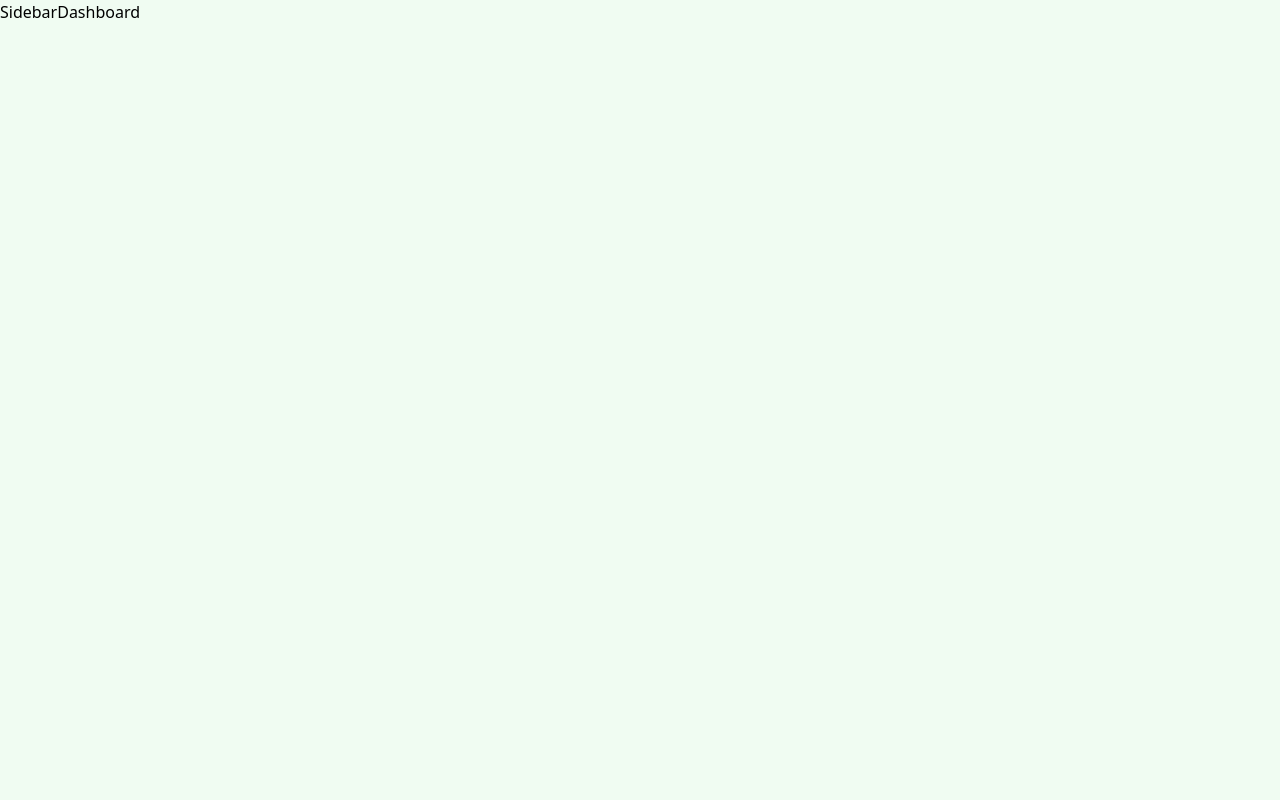
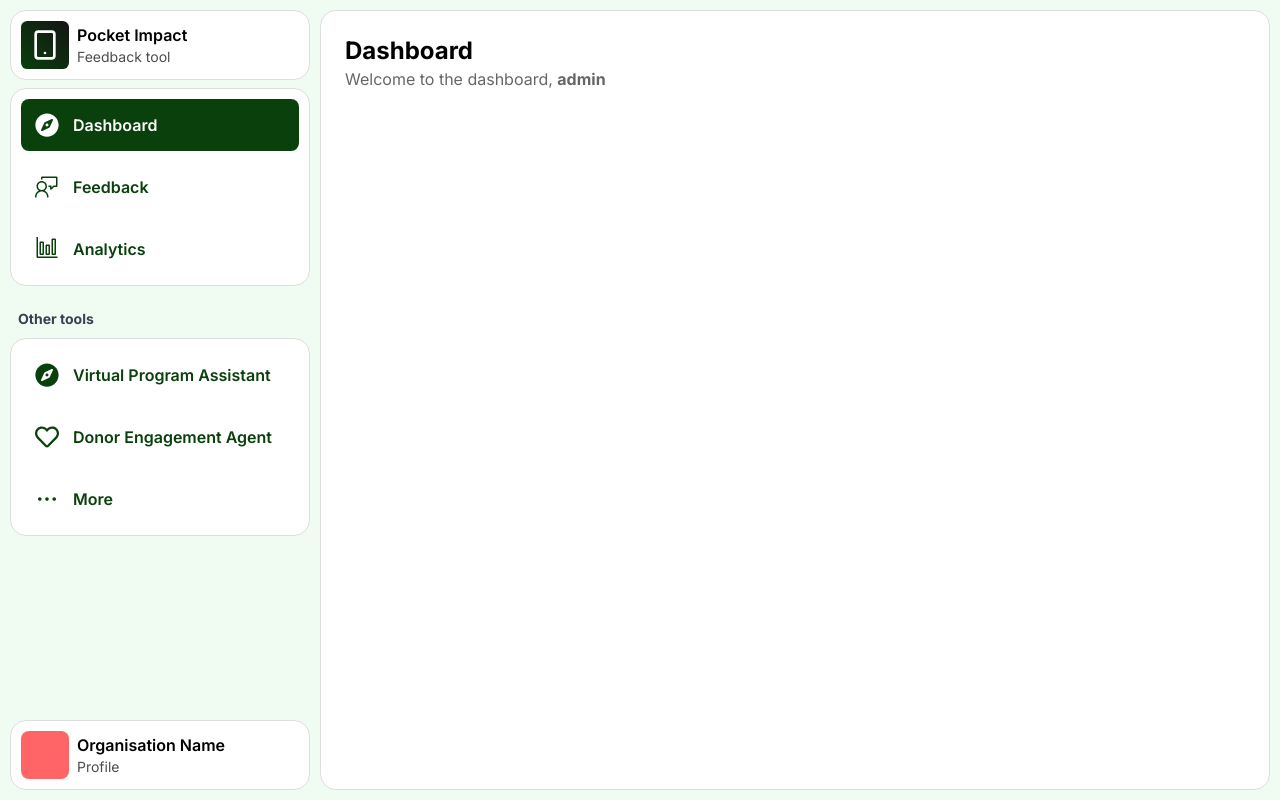
Before and after one commit to Pocket-Impact/frontend, a Next.js app: page /dashboard in a window 1280 px wide. Built offline with nearby package versions, Linux system fonts and the light colour scheme.

Commit message:
ADDED: Sidebar

```diff
--- a/app/(dashboard)/dashboard/page.tsx
+++ b/app/(dashboard)/dashboard/page.tsx
@@ -2,7 +2,10 @@ import React from 'react'
 
 const Dashboard = () => {
   return (
-    <div>Dashboard</div>
+    <div className=''>
+        <h1 className='x2l font-bold'>Dashboard</h1>
+        <p className='text-black/60 base'>Welcome to the dashboard, <span className='font-bold'>admin</span></p>
+    </div>
   )
 }
 
--- a/app/(dashboard)/layout.tsx
+++ b/app/(dashboard)/layout.tsx
@@ -28,9 +28,11 @@ export default function RootLayout({
 }>) {
     return (
         <html lang="en">
-            <body className={`${bricolageGrotesque.variable} bg-background ${inter.variable} antialiased flex`}>
+            <body className={`${bricolageGrotesque.variable} p-2.5 gap-2.5 bg-background h-screen ${inter.variable} antialiased flex`}>
                 <Sidebar />
-                {children}
+                <div className="bg-white rounded-2xl inter p-6 w-full border-stroke border">
+                    {children}
+                </div>
             </body>
         </html>
     );
--- a/app/globals.css
+++ b/app/globals.css
@@ -6,6 +6,7 @@
   --color-secondary: #FED16A;
   --color-cblack: #191C1F;
   --color-error: #FFEDD4;
+  --color-stroke: #DDDDDD;
 }
 
 .bricolage {
--- /dev/null
+++ b/components/dashboard/SideLink.tsx
@@ -0,0 +1,16 @@
+"use client"
+import Link from 'next/link'
+import React from 'react'
+
+const SideLink: React.FC<{ link: any, active: boolean }> = ({ link, active }) => {
+    return (
+        <Link href={link.href}>
+            <div className={`${active ? "bg-primary text-white" : ""} flex  items-center hover:bg-primary/10 transition duration-300 text-primary gap-3.5 inter font-semibold p-3.5 rounded-lg`}>
+                <link.icon className='w-6 max-lg:w-5 max-md:w-4 h-auto' />
+                <span className='base'>{link.name}</span>
+            </div>
+        </Link>
+    )
+}
+
+export default SideLink
--- a/components/dashboard/Sidebar.tsx
+++ b/components/dashboard/Sidebar.tsx
@@ -1,9 +1,85 @@
+"use client"
 import React from 'react'
+import logo from '@/public/img/icon.svg'
+import Image from 'next/image'
+import { FaCompass, FaRegHeart } from 'react-icons/fa'
+import SideLink from './SideLink'
+import { VscFeedback, VscGraph } from 'react-icons/vsc'
+import { usePathname } from 'next/navigation'
+import { IoIosMore } from 'react-icons/io'
+
+const links = [
+    {
+        name: "Dashboard",
+        href: "/features",
+        icon: FaCompass
+    },
+    {
+        name: "Feedback",
+        href: "/impact",
+        icon: VscFeedback
+    },
+    {
+        name: "Analytics",
+        href: "pricing",
+        icon: VscGraph
+    },
+]
+
+const tools = [
+    {
+        name: "Virtual Program Assistant",
+        href: "/features",
+        icon: FaCompass
+    },
+    {
+        name: "Donor Engagement Agent",
+        href: "/features",
+        icon: FaRegHeart
+    },
+    {
+        name: "More",
+        href: "/impact",
+        icon: IoIosMore
+    },
+]
 
 const Sidebar = () => {
-  return (
-    <div>Sidebar</div>
-  )
+    const currentLink = usePathname()
+
+    return (
+        <div className='h-full flex flex-col justify-between inter'>
+            <div className='flex flex-col gap-2'>
+                <div className='flex items-center gap-2 w-[300px] bg-white border border-[#DDDDDD] rounded-2xl p-2.5'>
+                    <Image src={logo} alt="Pocket Impact Logo" width={logo.width} height={logo.height} className='w-12 h-12' />
+                    <div className='flex flex-col'>
+                        <span className='inter base font-semibold'>Pocket Impact</span>
+                        <span className='inter sm text-black/70'>Feedback tool</span>
+                    </div>
+                </div>
+                <div className='bg-white border border-[#DDDDDD] p-2.5 flex flex-col gap-2.5 rounded-2xl'>
+                    {links.map((link) => (
+                        <SideLink key={link.name} active={currentLink.includes(link.name.toLowerCase())} link={link} />
+                    ))}
+                </div>
+                <div className='mt-3'>
+                    <span className='sm ml-2 font-bold text-gray-700'>Other tools</span>
+                    <div className='bg-white border border-[#DDDDDD] mt-2 p-2.5 flex flex-col gap-2.5 rounded-2xl'>
+                        {tools.map((link) => (
+                            <SideLink key={link.name} active={currentLink.includes(link.name.toLowerCase())} link={link} />
+                        ))}
+                    </div>
+                </div>
+            </div>
+            <div className='flex items-center gap-2 w-[300px] bg-white border border-[#DDDDDD] rounded-2xl p-2.5'>
+                <div className='w-12 bg-red-400 rounded-lg h-12' />
+                <div className='flex flex-col'>
+                    <span className='inter base font-semibold'>Organisation Name</span>
+                    <span className='inter sm text-black/70'>Profile</span>
+                </div>
+            </div>
+        </div>
+    )
 }
 
 export default Sidebar
```
